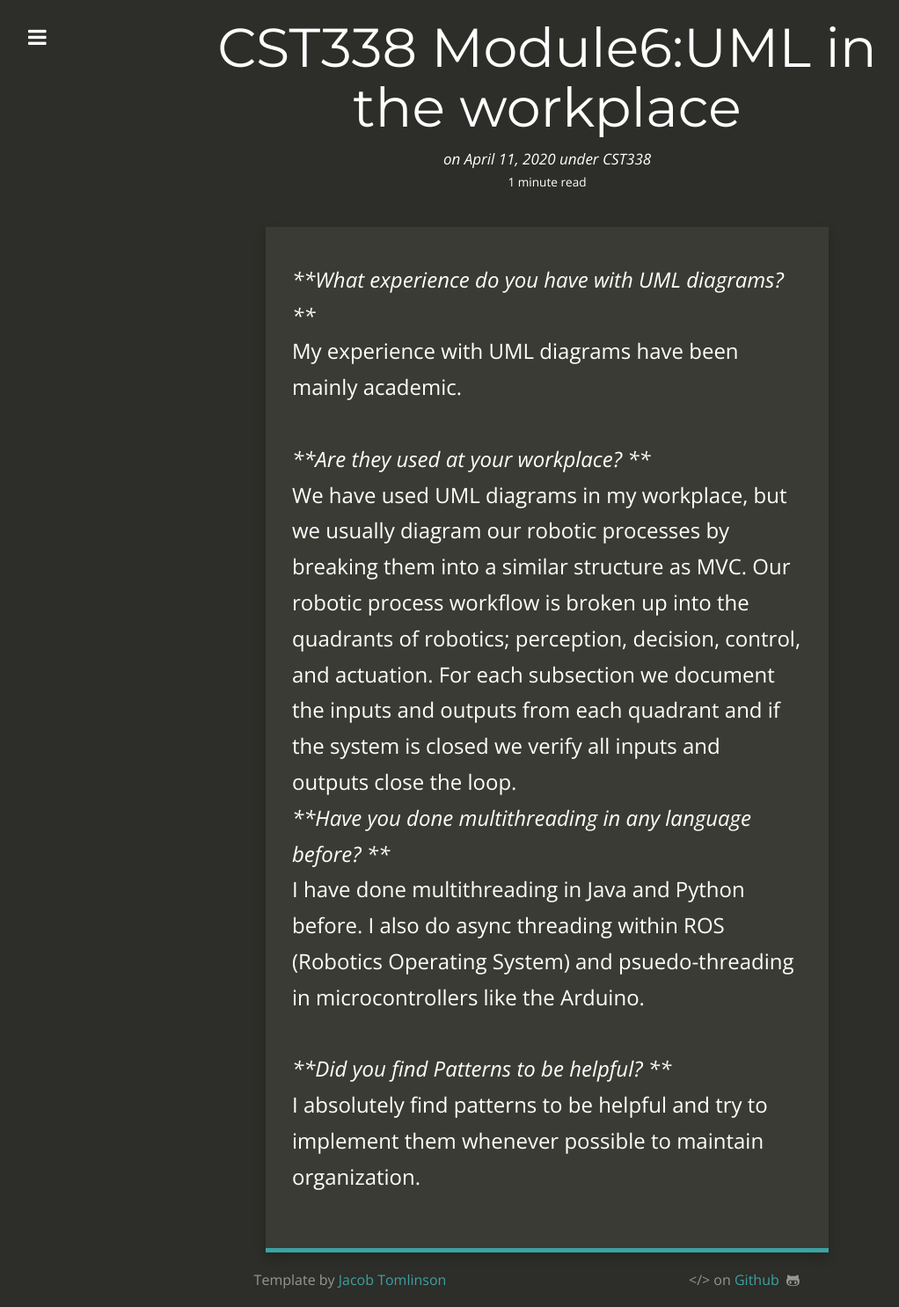
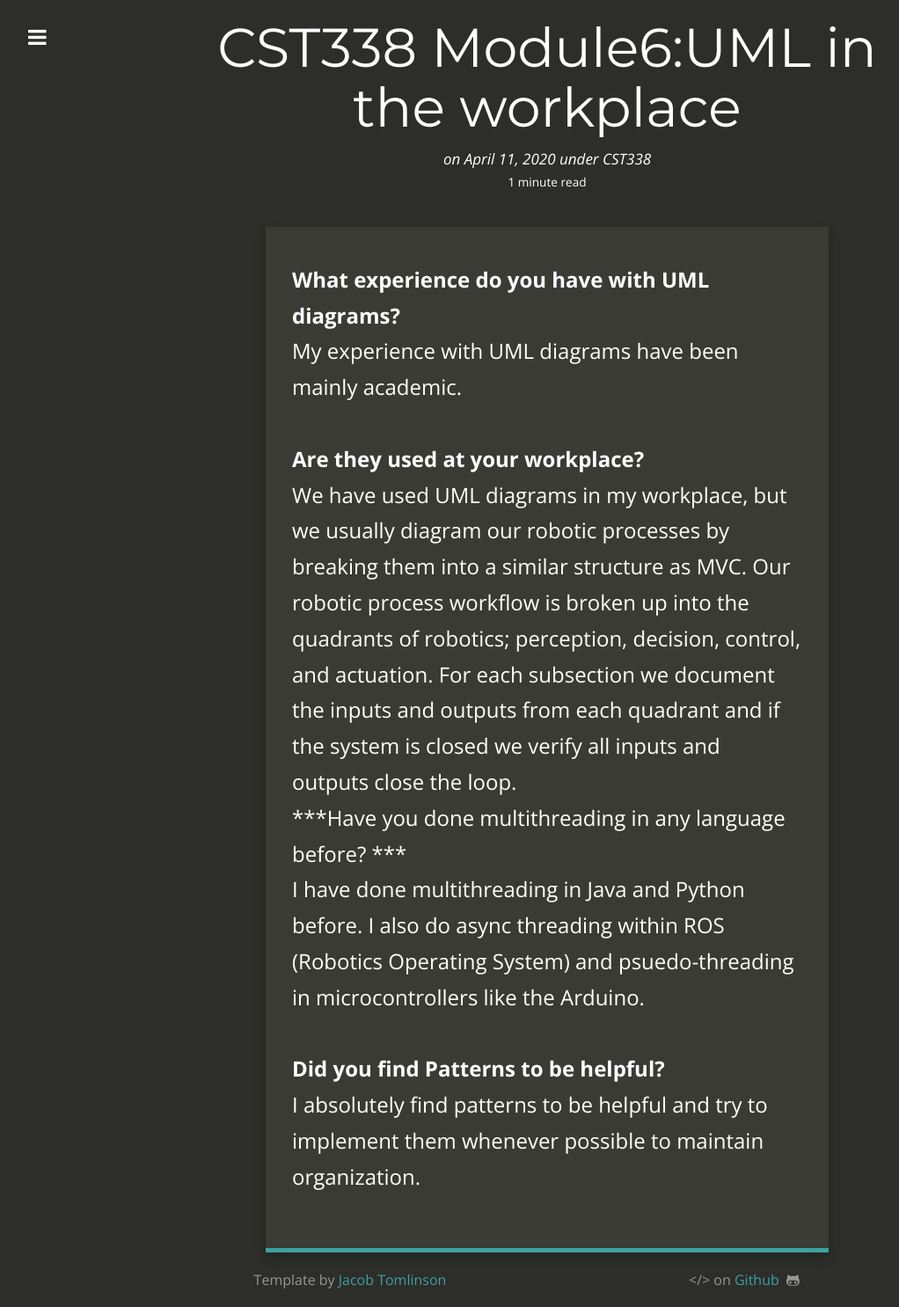
Before and after one commit to MarcosBSD/MarcosBSD.github.io, a Jekyll site: the page built from _posts/2020-04-11-cst338-module6-uml-in-the-workplace.markdown, in a window 1280 px wide. Shown: the whole page at 88% size, without its empty margins (18-1040 px from the left). Built offline with Jekyll 4.4.1, drawn with Linux system fonts in a browser that asks for light colours; nearby versions of some CDN libraries; our own code applies the rules of GitHub Pages for plain Markdown files.

```diff
--- a/_posts/2020-04-11-cst338-module6-uml-in-the-workplace.markdown
+++ b/_posts/2020-04-11-cst338-module6-uml-in-the-workplace.markdown
@@ -5,13 +5,13 @@ categories:
 - CST338
 ---
 
-***What experience do you have with UML diagrams? ***\
+**What experience do you have with UML diagrams?**\
 My experience with UML diagrams have been mainly academic. \
 \
-***Are they used at your workplace? ***\
+**Are they used at your workplace?**\
 We have used UML diagrams in my workplace, but we usually diagram our robotic processes by breaking them into a similar structure as MVC. Our robotic process workflow is broken up into the quadrants of robotics; perception, decision, control, and actuation. For each subsection we document the inputs and outputs from each quadrant and if the system is closed we verify all inputs and outputs close the loop.\
-***Have you done multithreading in any language before? ***\
+\*\*\*Have you done multithreading in any language before? \*\*\*\
 I have done multithreading in Java and Python before. I also do async threading within ROS (Robotics Operating System) and psuedo-threading in microcontrollers like the Arduino.\
 \
-***Did you find Patterns to be helpful? ***\
+**Did you find Patterns to be helpful?**\
 I absolutely find patterns to be helpful and try to implement them whenever possible to maintain organization.
```
